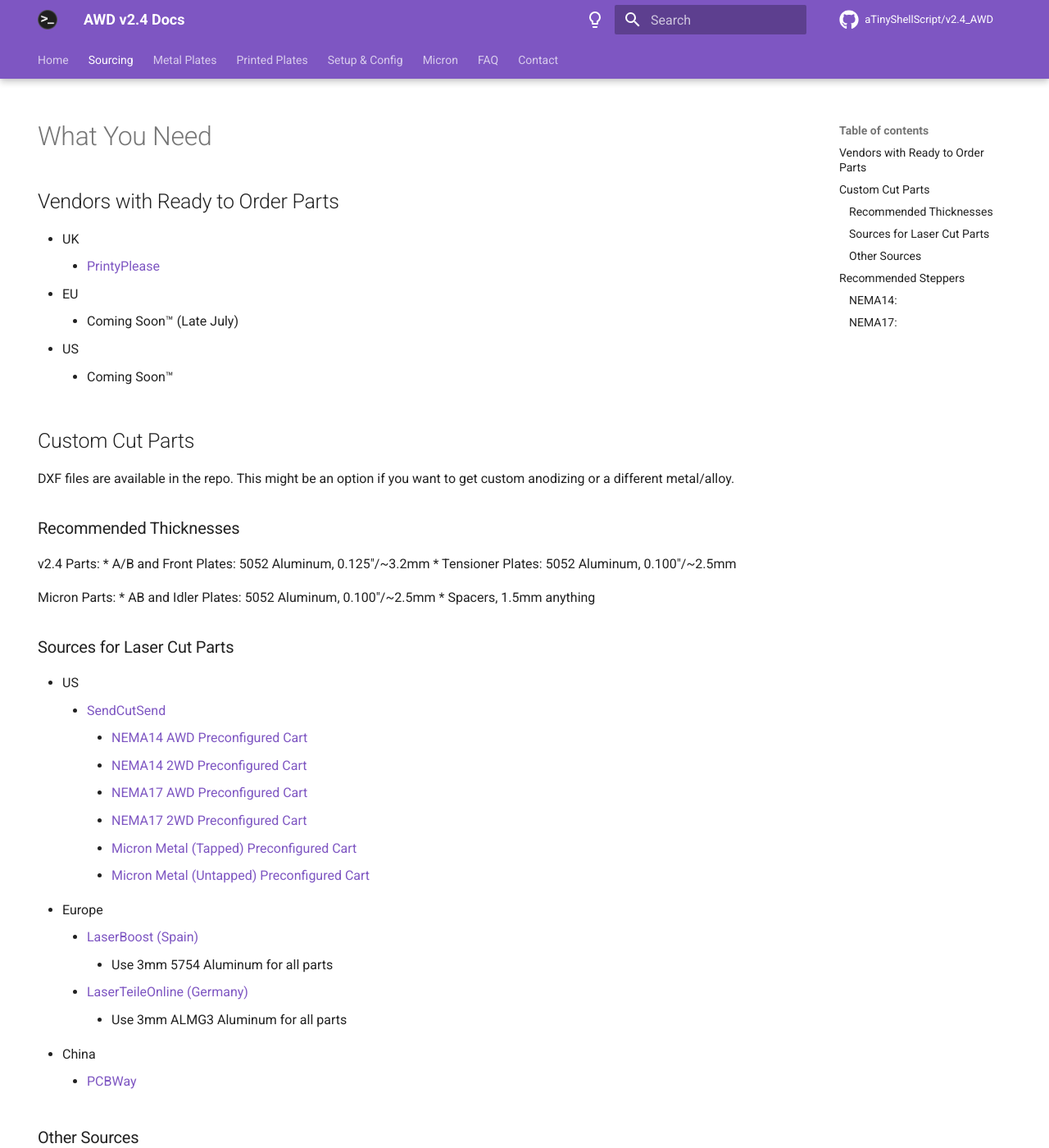
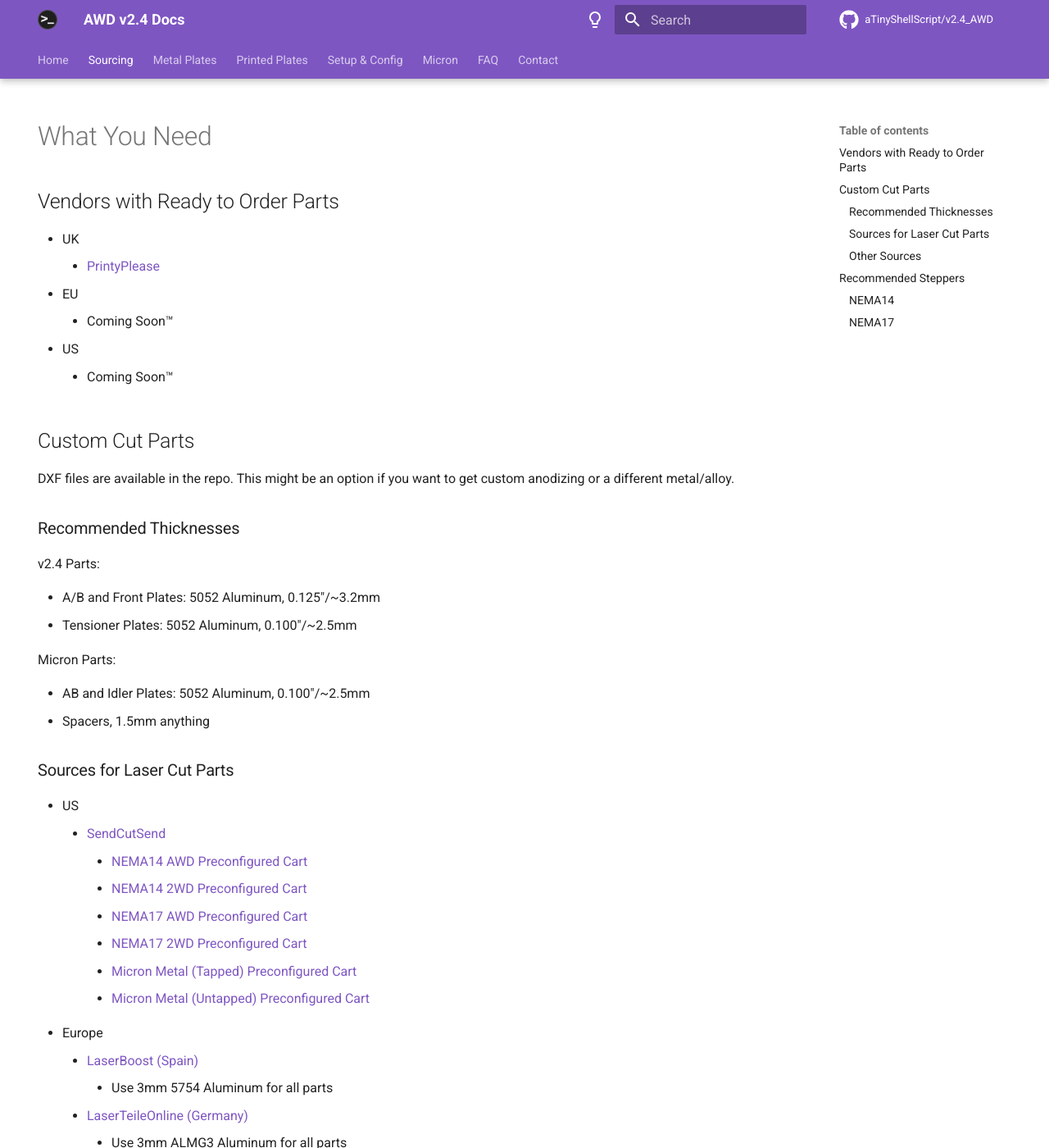
Before and after one commit to aTinyShellScript/awd_docs, an MkDocs documentation site: the page built from docs/sourcing.md, in a window 1280 px wide and 1400 px high. Shown: the whole window at 82% size. Built offline with MkDocs 1.6.1 and Material for MkDocs 9.7.7, drawn with Linux system fonts in a browser that asks for light colours; comment, search, counter and statistics services are not loaded; some of the changed text lies outside the part shown.

Commit message:
Formatting
lrn2markdown

```diff
--- a/docs/sourcing.md
+++ b/docs/sourcing.md
@@ -9,7 +9,7 @@
 * UK
     * [PrintyPlease](https://www.printyplease.uk/2.4awd)
 * EU
-    * Coming Soon™ (Late July)
+    * Coming Soon™
 * US
     * Coming Soon™
 
@@ -20,10 +20,12 @@
 ### Recommended Thicknesses
 
 v2.4 Parts:
+
   * A/B and Front Plates: 5052 Aluminum, 0.125"/~3.2mm
   * Tensioner Plates: 5052 Aluminum, 0.100"/~2.5mm
 
 Micron Parts:
+
   * AB and Idler Plates: 5052 Aluminum, 0.100"/~2.5mm
   * Spacers, 1.5mm anything
 
@@ -51,11 +53,11 @@
 
 ## Recommended Steppers
 
-### NEMA14:
+### NEMA14
 
 * Moons MS14HS5P4200
 * LDO LDO-35STH52-1504AH(VRN)
 
-### NEMA17:
+### NEMA17
 
 * LDO LDO-42STH48-2504AC
```
Also changed, not shown: docs/micron.md (+9 -6 lines).
